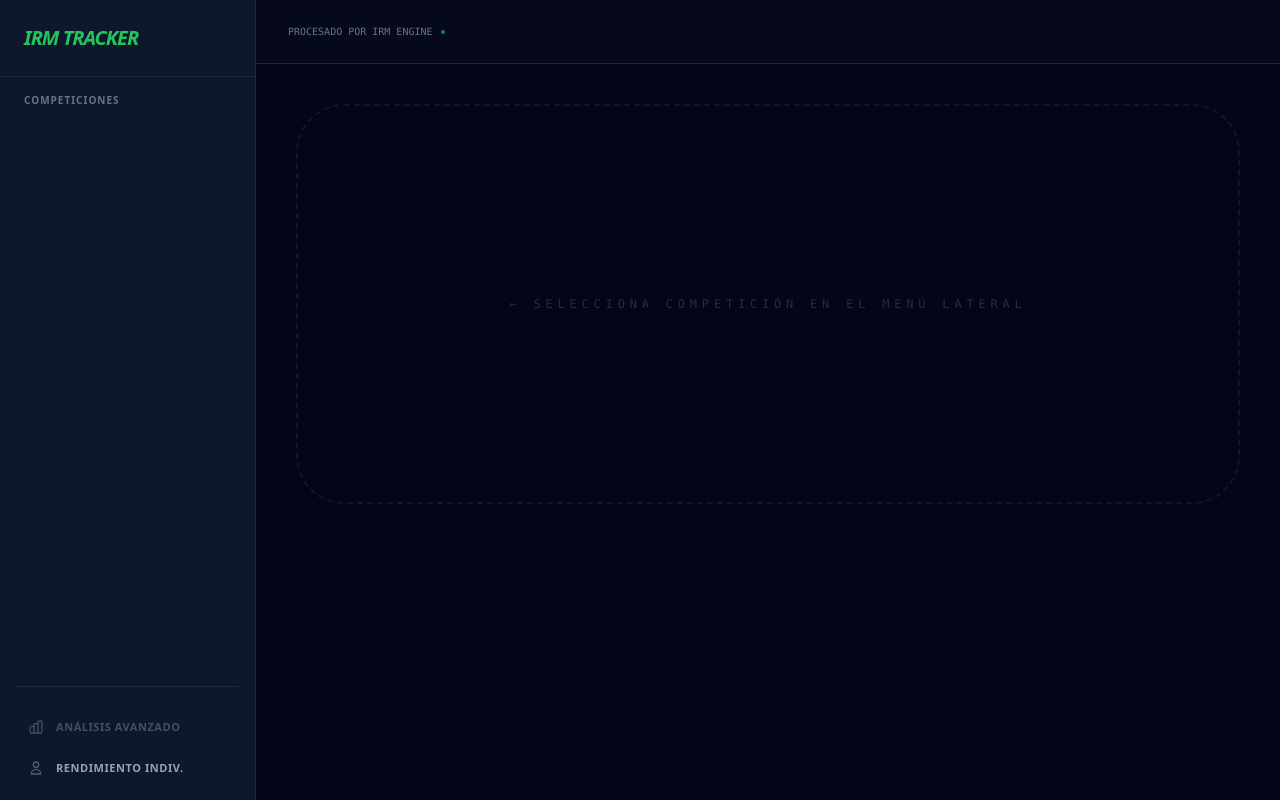
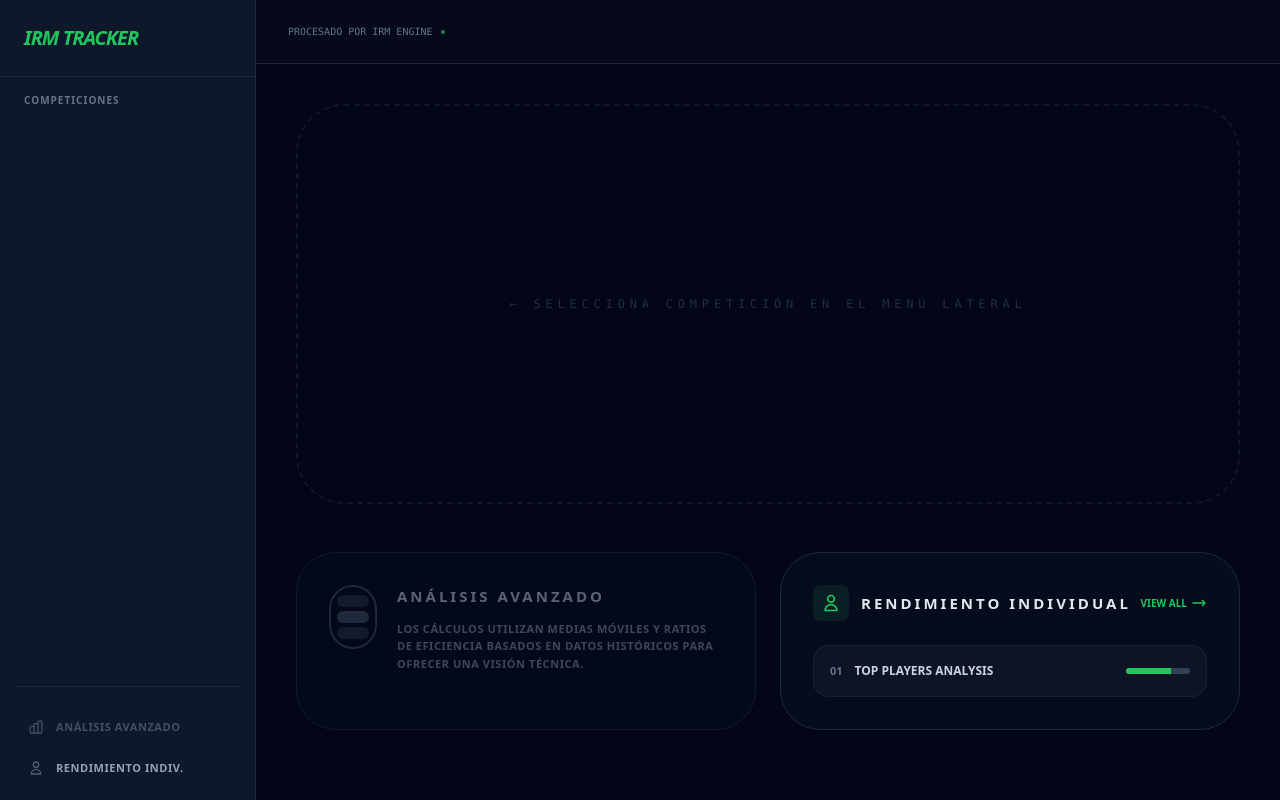
Before and after one commit to IsmaelBrea/irm2526, a Django app: template djangoproject/tracker/templates/tracker/index.html in a window 1280 px wide. Run offline with Django 5.2, Linux system fonts and the light colour scheme; the template is opened without the code that fills it, so the values that code supplies are empty; some libraries are stand-ins or nearby versions.

Commit message:
Añadido resultados entre los equipos seleccionados, recuadros que llevan a las otras ventanas de la web y conexión entre ellas y con el nav_extra.html  y añadido símbolo en la ventana de rendimiento individual para volver a home

```diff
--- a/djangoproject/tracker/static/tracker/js/index.js
+++ b/djangoproject/tracker/static/tracker/js/index.js
@@ -17,18 +17,8 @@ const PLOTLY_BASE_LAYOUT = {
     margin:        { t: 10, r: 10, b: 40, l: 40 },
     showlegend:    true,
     legend:        { orientation: 'h', y: -0.25, font: { size: 9 } },
-    xaxis: {
-        gridcolor:     '#1e293b',
-        linecolor:     '#334155',
-        tickfont:      { size: 9, color: '#64748b' },
-        zeroline:      false,
-    },
-    yaxis: {
-        gridcolor:     '#1e293b',
-        linecolor:     '#334155',
-        tickfont:      { size: 9, color: '#64748b' },
-        zeroline:      false,
-    },
+    xaxis: { gridcolor: '#1e293b', linecolor: '#334155', tickfont: { size: 9, color: '#64748b' }, zeroline: false },
+    yaxis: { gridcolor: '#1e293b', linecolor: '#334155', tickfont: { size: 9, color: '#64748b' }, zeroline: false },
 };
 
 const PLOTLY_CONFIG = { displayModeBar: false, responsive: true };
@@ -83,7 +73,7 @@ document.addEventListener('DOMContentLoaded', function () {
                 const otherName   = document.getElementById(otherSearch).value;
 
                 if (name === otherName) {
-                    alert("ERROR IRM: No puedes seleccionar el mismo equipo.");
+                    alert("No puedes seleccionar el mismo equipo.");
                     return;
                 }
 
@@ -107,7 +97,7 @@ document.addEventListener('DOMContentLoaded', function () {
 
     // ── FILTRO DINÁMICO EN INPUT DE BÚSQUEDA ──
     function setupFilter(inputId, dropdownId) {
-        const input   = document.getElementById(inputId);
+        const input    = document.getElementById(inputId);
         const dropdown = document.getElementById(dropdownId);
         const options  = Array.from(dropdown.querySelectorAll('.team-option'));
 
@@ -138,155 +128,173 @@ document.addEventListener('DOMContentLoaded', function () {
 
     // ── GRÁFICO DE LÍNEAS: forma últimos 5 partidos ──
     function renderFormChart(formA, formB, nameA, nameB) {
-        const jornadas = formA.map(d => d.jornada);
-
         const traceA = {
-            x:    jornadas,
-            y:    formA.map(d => d.pts),
-            name: nameA,
+            x: formA.map(d => d.jornada), y: formA.map(d => d.pts), name: nameA,
             mode: 'lines+markers',
             line:   { color: '#22c55e', width: 2.5, shape: 'spline' },
             marker: { color: '#22c55e', size: 7, symbol: 'circle' },
             text:   formA.map(d => `vs ${d.rival}<br>${d.score}`),
             hovertemplate: '<b>%{text}</b><br>Puntos: %{y}<extra></extra>',
         };
-
         const traceB = {
-            x:    formB.map(d => d.jornada),
-            y:    formB.map(d => d.pts),
-            name: nameB,
+            x: formB.map(d => d.jornada), y: formB.map(d => d.pts), name: nameB,
             mode: 'lines+markers',
             line:   { color: '#3b82f6', width: 2.5, shape: 'spline' },
             marker: { color: '#3b82f6', size: 7, symbol: 'circle' },
             text:   formB.map(d => `vs ${d.rival}<br>${d.score}`),
             hovertemplate: '<b>%{text}</b><br>Puntos: %{y}<extra></extra>',
         };
-
         const layout = {
             ...PLOTLY_BASE_LAYOUT,
-            yaxis: {
-                ...PLOTLY_BASE_LAYOUT.yaxis,
-                tickvals: [0, 1, 3],
-                ticktext: ['D (0)', 'Empate (1)', 'Victoria (3)'],
-                range: [-0.3, 3.5],
-            },
+            yaxis: { ...PLOTLY_BASE_LAYOUT.yaxis, tickvals: [0, 1, 3], ticktext: ['Derrota (0)', 'Empate (1)', 'Victoria (3)'], range: [-0.3, 3.5] },
         };
-
         Plotly.newPlot('chart-form', [traceA, traceB], layout, PLOTLY_CONFIG);
     }
 
     // ── GRÁFICO DE BARRAS: métricas comparativas ──
     function renderBarChart(barMetrics, nameA, nameB) {
         const labels = barMetrics.map(d => d.metrica);
-
         const traceA = {
-            x:           labels,
-            y:           barMetrics.map(d => d.val_a),
-            name:        nameA,
-            type:        'bar',
-            marker:      { color: 'rgba(34,197,94,0.75)', line: { color: '#22c55e', width: 1 } },
+            x: labels, y: barMetrics.map(d => d.val_a), name: nameA, type: 'bar',
+            marker: { color: 'rgba(34,197,94,0.75)', line: { color: '#22c55e', width: 1 } },
             hovertemplate: '%{y}<extra></extra>',
         };
-
         const traceB = {
-            x:           labels,
-            y:           barMetrics.map(d => d.val_b),
-            name:        nameB,
-            type:        'bar',
-            marker:      { color: 'rgba(59,130,246,0.75)', line: { color: '#3b82f6', width: 1 } },
+            x: labels, y: barMetrics.map(d => d.val_b), name: nameB, type: 'bar',
+            marker: { color: 'rgba(59,130,246,0.75)', line: { color: '#3b82f6', width: 1 } },
             hovertemplate: '%{y}<extra></extra>',
         };
-
         const layout = {
             ...PLOTLY_BASE_LAYOUT,
-            barmode: 'group',
-            bargap:  0.25,
-            xaxis: {
-                ...PLOTLY_BASE_LAYOUT.xaxis,
-                tickfont: { size: 8, color: '#64748b' },
-            },
+            barmode: 'group', bargap: 0.25,
+            xaxis: { ...PLOTLY_BASE_LAYOUT.xaxis, tickfont: { size: 8, color: '#64748b' } },
         };
-
         Plotly.newPlot('chart-bars', [traceA, traceB], layout, PLOTLY_CONFIG);
     }
 
-    // ── COMPARACIÓN AJAX ──
-    document.getElementById('btn-compare').addEventListener('click', function () {
-        const leagueId = new URLSearchParams(window.location.search).get('league');
-        const teamA    = document.getElementById('select-local').value;
-        const teamB    = document.getElementById('select-visitor').value;
+    // ── ÚLTIMOS 5 RESULTADOS lado a lado ──
+    function renderLastResults(h2hMatches) {
+        const box = document.getElementById('h2h-matches');
+        console.log(box);
+        if (!box) return;
 
-        if (!teamA || !teamB || !leagueId) {
-            alert("Selecciona ambos equipos para procesar los datos");
+        box.innerHTML = '';
+
+        if (!h2hMatches || h2hMatches.length === 0) {
+            box.innerHTML = `<div style="text-align:center; padding:20px; color:#64748b; font-size:10px; text-transform:uppercase;">Sin datos previos</div>`;
             return;
         }
 
-        const btn     = this;
-        btn.innerHTML = `<span style="font-size:10px;letter-spacing:0.1em;">PROCESANDO...</span>`;
-        btn.disabled  = true;
+        console.log("H2H ARRAY:", h2hMatches);
+        h2hMatches.forEach((m, i) => {
+            const row = document.createElement('div');
+            row.style.display = "grid";
+            row.style.gridTemplateColumns = "90px 1fr auto 1fr 90px";
+            row.style.alignItems = "center";
+            row.style.padding = "8px 16px";
+            row.style.marginBottom = "4px";
+            row.style.borderRadius = "8px";
+            row.style.backgroundColor = "rgba(30, 41, 59, 0.4)";
 
-        fetch(`/tracker/compare/${leagueId}/${teamA}/${teamB}/`)
-            .then(res => res.json())
-            .then(response => {
-                if (response.status !== "success") throw new Error(response.message || "Error desconocido");
+            let c = "#94a3b8";
+            if (m.result === "home") c = "#22c55e";
+            if (m.result === "away") c = "#3b82f6";
 
-                const results          = response.data;
-                const container        = document.getElementById('results-container');
-                const metricsContainer = document.getElementById('dynamic-metrics');
-                if (!container || !metricsContainer) return;
+            console.log("PARTIDO:", m);
+            row.innerHTML = `
+    <span style="font-size:10px; color:#64748b; font-family:monospace;">
+        ${m.date || '-'}
+    </span>
 
-                metricsContainer.innerHTML = '';
+    <span style="font-size:11px; font-weight:700; color:#cbd5e1; text-align:right; padding-right:10px; overflow:hidden; text-overflow:ellipsis;">
+        ${m.home || '-'}
+    </span>
 
-                // Mostrar contenedor
-                container.classList.remove('hidden');
-                container.style.opacity    = '0';
-                container.style.transform  = 'translateY(8px)';
-                container.style.transition = 'opacity 0.4s ease, transform 0.4s ease';
-                setTimeout(() => {
-                    container.style.opacity   = '1';
-                    container.style.transform = 'translateY(0)';
-                }, 30);
+    <div style="background:#020617; border:1px solid #334155; padding:2px 10px; border-radius:4px; min-width:65px; text-align:center;">
+        <span style="font-family:monospace; font-weight:900; font-size:13px; color:${c}">
+            ${m.score || '-'}
+        </span>
+    </div>
 
-                // Probabilidades
-                document.getElementById('main-prob').innerText         = results.team_a_prob + "%";
-                document.getElementById('label-prob-detail').innerText = `${results.team_a_prob}% VS ${results.team_b_prob}%`;
-                document.getElementById('bar-prob-a').style.width      = results.team_a_prob + "%";
-                document.getElementById('bar-prob-b').style.width      = results.team_b_prob + "%";
+    <span style="font-size:11px; font-weight:700; color:#cbd5e1; text-align:left; padding-left:10px; overflow:hidden; text-overflow:ellipsis;">
+        ${m.away || '-'}
+    </span>
 
-                const nameA = document.getElementById('display-local').innerText;
-                const nameB = document.getElementById('display-visitor').innerText;
+    <div style="text-align:center;">
+        ${m.local_won === true
+            ? '<span style="font-size:8px; font-weight:900; color:#22c55e; border:1px solid #22c55e33; padding:1px 4px; border-radius:3px; background:rgba(34,197,94,0.1);">WIN</span>'
+            : ''
+        }
+    </div>
+`;
+            box.appendChild(row);
+        });
+    };
 
-                document.getElementById('name-a').innerText = nameA;
-                document.getElementById('name-b').innerText = nameB;
 
-                // Filas de métricas
-                results.comparison_table.forEach((item, index) => {
-                    const row = document.createElement('div');
-                    row.className = "grid grid-cols-3 gap-2 px-3 py-2 rounded-lg hover:bg-slate-800/60 transition-colors duration-200";
-                    row.style.cssText = `opacity:0; transform:translateX(15px); animation:fadeInRight 0.35s ease forwards ${index * 0.07}s;`;
-                    row.innerHTML = `
-                        <span style="font-size:14px;font-weight:800;color:#22c55e;font-family:monospace;">${item.val_a}</span>
-                        <span style="font-size:11px;font-weight:700;color:#64748b;text-align:center;text-transform:uppercase;letter-spacing:0.04em;">${item.metrica}</span>
-                        <span style="font-size:14px;font-weight:800;color:#3b82f6;font-family:monospace;text-align:right;">${item.val_b}</span>
-                    `;
-                    metricsContainer.appendChild(row);
-                });
+   // ── COMPARACIÓN AJAX ──
+   document.getElementById('btn-compare').addEventListener('click', function () {
+    const lId = new URLSearchParams(window.location.search).get('league');
+    const tA  = document.getElementById('select-local').value;
+    const tB  = document.getElementById('select-visitor').value;
 
-                // Gráficos Plotly
-                if (results.form_a && results.form_b) {
-                    renderFormChart(results.form_a, results.form_b, nameA, nameB);
-                }
-                if (results.bar_metrics) {
-                    renderBarChart(results.bar_metrics, nameA, nameB);
-                }
+    if (!tA || !tB || !lId) {
+        alert("Selecciona equipos");
+        return;
+    }
 
-                btn.innerHTML = "Iniciar<br>Comparación";
-                btn.disabled  = false;
-            })
-            .catch(err => {
-                console.error("IRM Engine error:", err);
-                btn.innerHTML = "INICIAR COMPARACIÓN";
-                btn.disabled  = false;
-            });
+    const b = this;
+    b.innerHTML = "PROCESANDO...";
+    b.disabled = true;
+
+    fetch(`/tracker/compare/${lId}/${tA}/${tB}/`)
+    .then(r => r.json())
+    .then(res => {
+        if (res.status !== "success") return;
+
+        const d = res.data;
+        const view = document.getElementById('results-container');
+        if (!view) return;
+
+        // Mostrar todo el bloque de golpe
+        view.classList.remove('hidden');
+        view.style.display = "block";
+        view.style.opacity = "1";
+
+        // Datos básicos
+        document.getElementById('main-prob').innerText = d.team_a_prob + "%";
+        document.getElementById('label-prob-detail').innerText = `${d.team_a_prob}% VS ${d.team_b_prob}%`;
+        document.getElementById('bar-prob-a').style.width = d.team_a_prob + "%";
+        document.getElementById('bar-prob-b').style.width = d.team_b_prob + "%";
+
+        // Limpiar y rellenar métricas
+        const met = document.getElementById('dynamic-metrics');
+        met.innerHTML = '';
+        d.comparison_table.forEach(i => {
+            const row = document.createElement('div');
+            row.className = "grid grid-cols-3 gap-2 px-3 py-2 border-b border-slate-800/30";
+            row.innerHTML = `<span class="text-green-500 font-black">${i.val_a}</span><span class="text-slate-500 text-center text-[10px] uppercase">${i.metrica}</span><span class="text-blue-500 font-black text-right">${i.val_b}</span>`;
+            met.appendChild(row);
+        });
+
+        // Gráficos
+        const nA = document.getElementById('display-local').innerText;
+        const nB = document.getElementById('display-visitor').innerText;
+        renderFormChart(d.form_a, d.form_b, nA, nB);
+        renderBarChart(d.bar_metrics, nA, nB);
+
+        // TABLA H2H
+        if (d.h2h_matches) {
+            renderLastResults(d.h2h_matches);
+        }
+
+        b.innerHTML = "Iniciar<br>Comparación";
+        b.disabled = false;
+    })
+    .catch(e => {
+        console.error(e);
+        b.innerHTML = "ERROR";
+        b.disabled = false;
+        });
     });
 });
--- a/djangoproject/tracker/templates/tracker/index.html
+++ b/djangoproject/tracker/templates/tracker/index.html
@@ -24,7 +24,7 @@
         <div class="flex flex-col lg:flex-row items-stretch gap-4 w-full">
             {# Local #}
             <div class="flex-1 min-h-[150px] p-6 bg-slate-900/50 border border-slate-800 rounded-[2rem] space-y-4 relative flex flex-col justify-center">
-                <p class="text-[10px] font-bold text-white-500 uppercase tracking-widest">Equipo Local</p>
+                <p class="text-[10px] font-bold text-white uppercase tracking-widest">Equipo Local</p>
                 <div class="space-y-3">
                     <div class="flex items-center gap-2 relative">
                         <div class="relative flex-1">
@@ -96,7 +96,7 @@
                 </div>
             </div>
 
-            <div class="flex flex-row lg:flex-col items-center justify-center gap-3">
+            <div class="flex flex-col lg:flex-col items-center justify-center gap-3">
                 <button id="btn-reverse" class="group bg-slate-800 hover:bg-slate-700 border border-slate-700 p-4 rounded-2xl transition-all active:scale-90 shadow-xl">
                     <svg class="w-6 h-6 text-green-500 group-hover:rotate-180 transition-transform duration-500" fill="none" stroke="currentColor" viewBox="0 0 24 24">
                         <path stroke-linecap="round" stroke-linejoin="round" stroke-width="2" d="M8 7h12m0 0l-4-4m4 4l-4 4m0 6H4m0 0l4 4m-4-4l4-4"></path>
@@ -152,6 +152,7 @@
                 {# Gráfico de líneas: forma últimos 5 partidos #}
                 <div class="w-full md:w-1/3 bg-slate-900/80 border border-slate-800 rounded-[2rem] overflow-hidden shadow-2xl">
                     <div class="bg-slate-800/40 px-6 py-4 border-b border-slate-800">
+                        <p class="text-[14px] font-black text-slate-300 uppercase tracking-[0.25em]">Forma — Últimos 5 Partidos</p>
                     </div>
                     <div class="p-4">
                         <div id="chart-form" style="height:260px;"></div>
@@ -161,6 +162,7 @@
                 {# Gráfico de barras: métricas comparativas #}
                 <div class="flex-1 bg-slate-900/80 border border-slate-800 rounded-[2rem] overflow-hidden shadow-2xl">
                     <div class="bg-slate-800/40 px-6 py-4 border-b border-slate-800">
+                        <p class="text-[14px] font-black text-slate-300 uppercase tracking-[0.25em]">Comparativa de Métricas</p>
                     </div>
                     <div class="p-4">
                         <div id="chart-bars" style="height:260px;"></div>
@@ -168,6 +170,31 @@
                 </div>
 
             </div>
+
+            {# ── H2H: Últimos encuentros directos ── #}
+            <div class="mt-4 bg-slate-900/80 border border-slate-800 rounded-[2rem] overflow-hidden shadow-2xl">
+                <div class="bg-slate-800/40 px-6 py-4 border-b border-slate-800 flex items-center justify-between">
+                    <p class="text-[14px] font-black text-slate-300 uppercase tracking-[0.25em]">Últimos Resultados Entre Ellos</p>
+                    <div class="flex items-center gap-4 text-[9px] font-mono uppercase text-slate-500">
+                        <span class="flex items-center gap-1"><span style="color:#22c55e;">■</span> Local</span>
+                        <span class="flex items-center gap-1"><span style="color:#f59e0b;">■</span> Empate</span>
+                        <span class="flex items-center gap-1"><span style="color:#3b82f6;">■</span> Visitante</span>
+                    </div>
+                </div>
+                <div class="px-2 py-3">
+                    <div class="grid px-4 pb-2 border-b border-slate-800/60 mb-1" style="grid-template-columns:90px 1fr auto 1fr 90px;">
+                        <span id="h2h-name-a" class="text-[9px] font-black text-green-500 uppercase text-right">LOCAL</span>
+                        <span></span>
+                        <span class="text-[9px] font-bold text-slate-600 text-center uppercase tracking-widest px-4">Resultado</span>
+                        <span></span>
+                        <span id="h2h-name-b" class="text-[9px] font-black text-blue-600 uppercase">VISITANTE</span>
+                    </div>
+                    <div id="h2h-matches" class="space-y-1 min-h-[60px]">
+                        {# Inyectado por JS #}
+                    </div>
+                </div>
+            </div>
+
         </div>
 
     {% else %}
@@ -180,4 +207,57 @@
 </div>
 
 <script src="{% static 'tracker/js/index.js' %}"></script>
+
+<div class="grid grid-cols-1 md:grid-cols-2 gap-6 mt-12 mb-8">
+
+    <div class="bg-slate-900/40 border border-slate-800 rounded-[2.5rem] p-8 opacity-60 cursor-not-allowed">
+        <div class="flex items-start gap-5">
+            <div class="w-12 h-16 border-2 border-slate-700 rounded-full flex flex-col items-center justify-around p-1.5 shrink-0">
+                <div class="w-full h-1/4 bg-slate-800 rounded-full"></div>
+                <div class="w-full h-1/4 bg-slate-700 rounded-full"></div>
+                <div class="w-full h-1/4 bg-slate-800 rounded-full"></div>
+            </div>
+
+            <div class="space-y-3">
+                <h3 class="text-[15px] font-black text-slate-400 uppercase tracking-[0.2em]">Análisis Avanzado</h3>
+                <p class="text-[11px] text-slate-500 leading-relaxed font-bold uppercase tracking-wider">
+                    Los cálculos utilizan medias móviles y ratios de eficiencia basados en datos históricos para ofrecer una visión técnica.
+                </p>
+            </div>
+        </div>
+    </div>
+
+    <a href="{% url 'tracker:league-detail' %}{% if selected_league %}?league={{ selected_league.id }}{% endif %}"
+       class="group relative bg-slate-900/40 border transition-all duration-300 rounded-[2.5rem] p-8 flex flex-col
+       {% if request.resolver_match.url_name == 'league-detail' or request.resolver_match.url_name == 'datos-jugador' %} border-green-500/50 bg-green-500/5 {% else %} border-slate-800 hover:border-green-500/30 {% endif %}">
+
+        <div class="flex justify-between items-center mb-6">
+            <div class="flex items-center gap-3">
+                <div class="p-2 bg-green-500/10 rounded-lg">
+                    <svg class="w-5 h-5 text-green-500" fill="none" stroke="currentColor" viewBox="0 0 24 24">
+                        <path stroke-linecap="round" stroke-linejoin="round" stroke-width="2" d="M16 7a4 4 0 11-8 0 4 4 0 018 0zM12 14a7 7 0 00-7 7h14a7 7 0 00-7-7z"></path>
+                    </svg>
+                </div>
+                <h3 class="text-[15px] font-black uppercase tracking-[0.2em] {% if request.resolver_match.url_name == 'league-detail' %} text-green-400 {% else %} text-slate-200 {% endif %}">
+                    Rendimiento Individual
+                </h3>
+            </div>
+            <span class="text-[10px] font-black text-green-500 flex items-center gap-1 group-hover:translate-x-2 transition-transform">
+                VIEW ALL <svg class="w-4 h-4" fill="none" stroke="currentColor" viewBox="0 0 24 24"><path stroke-linecap="round" stroke-linejoin="round" stroke-width="2" d="M17 8l4 4m0 0l-4 4m4-4H3"></path></svg>
+            </span>
+        </div>
+
+        <div class="space-y-2">
+            <div class="bg-slate-800/30 p-4 rounded-2xl flex justify-between items-center border border-slate-700/30 group-hover:border-green-500/20 transition-colors">
+                <div class="flex items-center gap-3">
+                    <span class="text-[11px] font-black text-slate-500">01</span>
+                    <span class="text-[12px] font-bold text-slate-300 uppercase">Top Players Analysis</span>
+                </div>
+                <div class="h-1.5 w-16 bg-slate-700 rounded-full overflow-hidden">
+                    <div class="h-full bg-green-500 w-[70%]"></div>
+                </div>
+            </div>
+        </div>
+    </a>
+</div>
 {% endblock %}
--- a/djangoproject/tracker/templates/tracker/rend_indiv.html
+++ b/djangoproject/tracker/templates/tracker/rend_indiv.html
@@ -2,6 +2,10 @@
 {% load static %}
 
 {% block content %}
+<a href="{% url 'tracker:home' %}"
+   class="fixed top-4 right-4 z-50 w-10 h-10 flex items-center justify-center bg-slate-900/80 border border-slate-700 text-slate-200 rounded-lg hover:bg-slate-800 transition">
+    ←
+</a>
 <div class="ml-4 max-w-6xl space-y-8">
     {% if selected_league %}
         <div class="flex items-center gap-6 pb-6 border-b border-slate-800 mb-8">
```
Also changed, not shown: djangoproject/tracker/services.py (+64 -17 lines).
